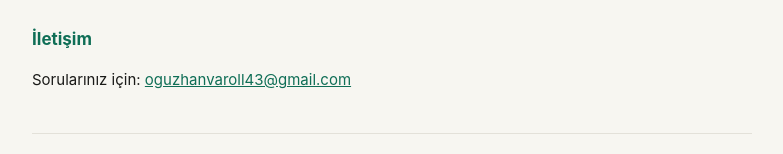
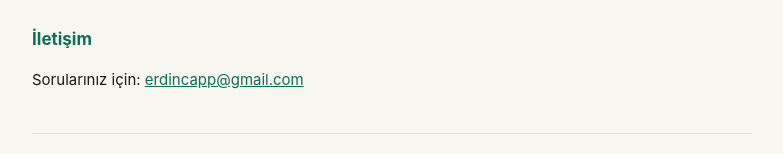
Before and after one commit to ozivarol/sekine-site, a plain HTML site: page privacy-policy.html in a window 1280 px wide. Shown: the part 1300-1454 px from the top of the page, without its empty margins (248-1031 px from the left). Drawn offline with Linux system fonts and the light colour scheme.

Commit message:
Update privacy-policy.html

```diff
--- a/privacy-policy.html
+++ b/privacy-policy.html
@@ -90,7 +90,7 @@
     <p>Bu politika zaman zaman güncellenebilir. Güncel sürüm her zaman bu sayfada yayınlanır.</p>
 
     <h2>İletişim</h2>
-    <p>Sorularınız için: <a href="mailto:oguzhanvaroll43@gmail.com">oguzhanvaroll43@gmail.com</a></p>
+    <p>Sorularınız için: <a href="mailto:erdincapp@gmail.com">erdincapp@gmail.com</a></p>
 
     <footer>
       © 2026 Sekîne — Ezan Vakti. Tüm hakları saklıdır.
```
